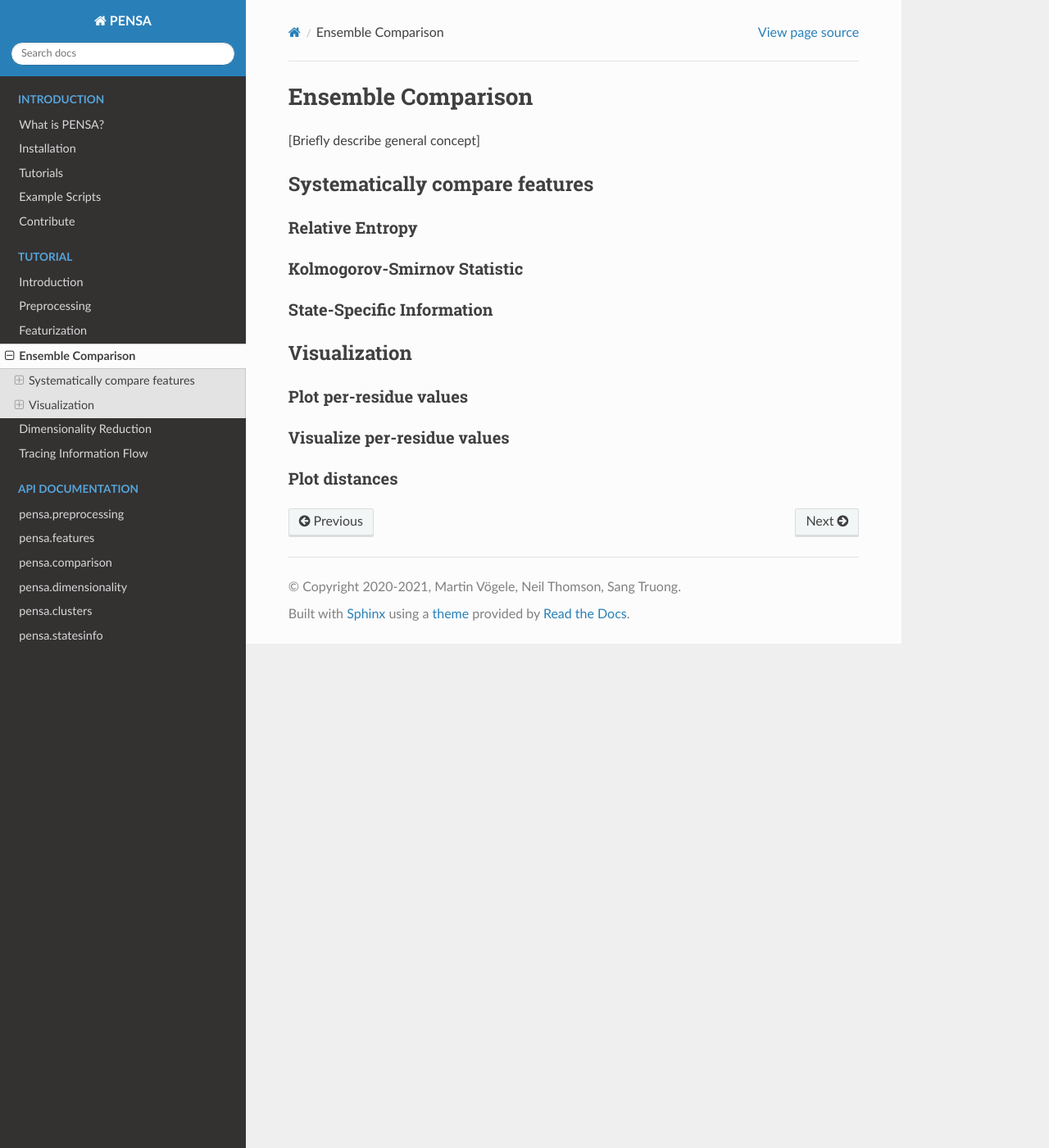
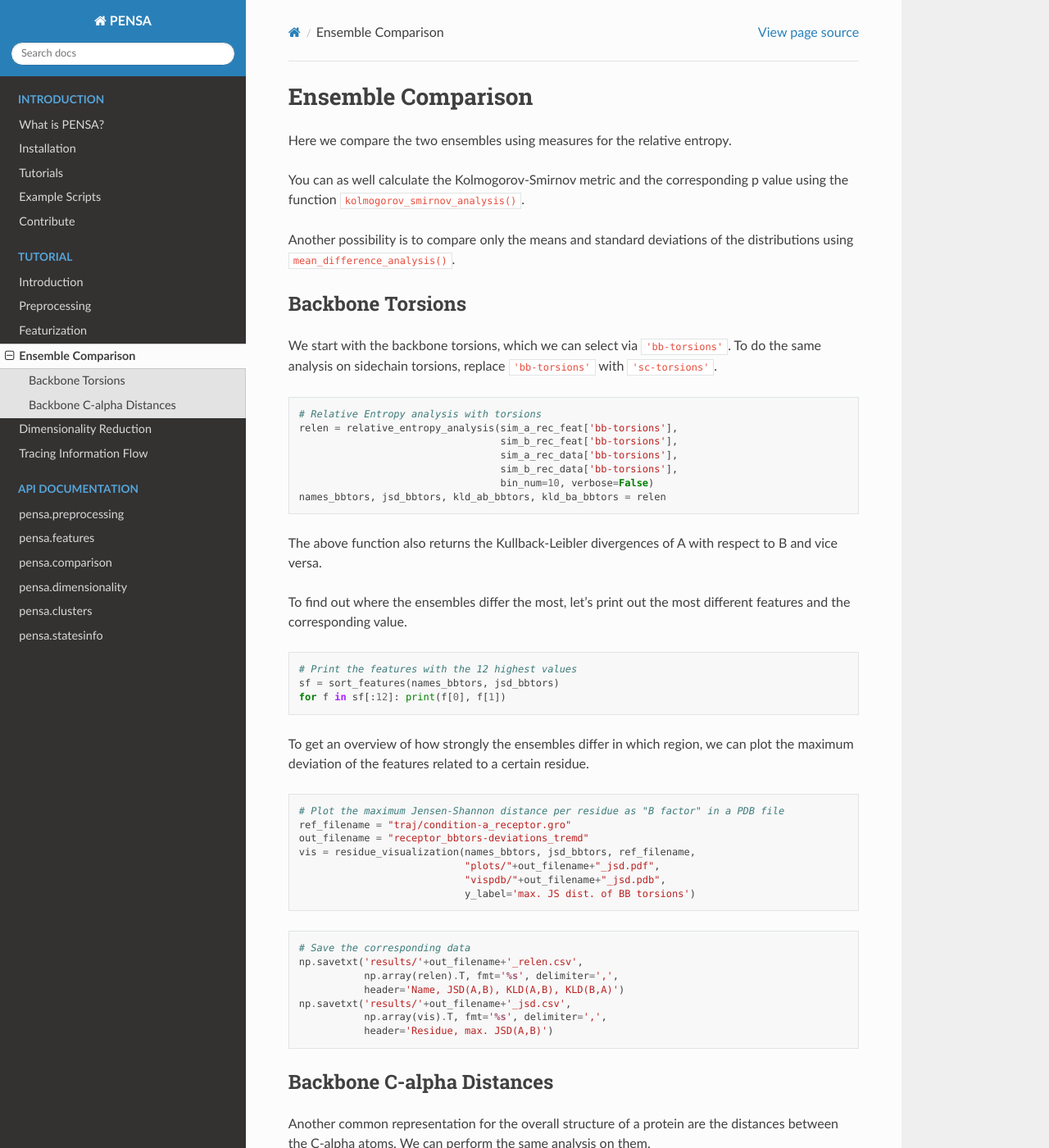
Before and after one commit to drorlab/pensa, a Sphinx documentation site: the page built from docs/tut-4-comparison.rst, in a window 1280 px wide and 1400 px high. Shown: the whole window at 82% size. Built offline with Sphinx 7.4.7 and the Read the Docs theme 2.0.0, drawn with Linux system fonts in a browser that asks for light colours; some of the changed text lies outside the part shown.

Commit message:
Update tut-4-comparison.rst

```diff
--- a/docs/tut-4-comparison.rst
+++ b/docs/tut-4-comparison.rst
@@ -1,28 +1,102 @@
 Ensemble Comparison
 ===================
 
-[Briefly describe general concept]
+Here we compare the two ensembles using measures for the relative
+entropy.
 
-Systematically compare features
-*******************************
+You can as well calculate the Kolmogorov-Smirnov metric and the
+corresponding p value using the function
+``kolmogorov_smirnov_analysis()``.
 
-Relative Entropy
-----------------
+Another possibility is to compare only the means and standard deviations
+of the distributions using ``mean_difference_analysis()``.
 
-Kolmogorov-Smirnov Statistic
-----------------------------
+Backbone Torsions
+~~~~~~~~~~~~~~~~~
 
-State-Specific Information
---------------------------
+We start with the backbone torsions, which we can select via
+``'bb-torsions'``. To do the same analysis on sidechain torsions,
+replace ``'bb-torsions'`` with ``'sc-torsions'``.
 
-Visualization
-*************
+.. code:: ipython3
 
-Plot per-residue values
-------------------------
+    # Relative Entropy analysis with torsions
+    relen = relative_entropy_analysis(sim_a_rec_feat['bb-torsions'],
+                                      sim_b_rec_feat['bb-torsions'],
+                                      sim_a_rec_data['bb-torsions'],
+                                      sim_b_rec_data['bb-torsions'],
+                                      bin_num=10, verbose=False)
+    names_bbtors, jsd_bbtors, kld_ab_bbtors, kld_ba_bbtors = relen
 
-Visualize per-residue values
-----------------------------
+The above function also returns the Kullback-Leibler divergences of A
+with respect to B and vice versa.
 
-Plot distances
-------------------
+To find out where the ensembles differ the most, let’s print out the
+most different features and the corresponding value.
+
+.. code:: ipython3
+
+    # Print the features with the 12 highest values
+    sf = sort_features(names_bbtors, jsd_bbtors)
+    for f in sf[:12]: print(f[0], f[1])
+
+To get an overview of how strongly the ensembles differ in which region,
+we can plot the maximum deviation of the features related to a certain
+residue.
+
+.. code:: ipython3
+
+    # Plot the maximum Jensen-Shannon distance per residue as "B factor" in a PDB file
+    ref_filename = "traj/condition-a_receptor.gro"
+    out_filename = "receptor_bbtors-deviations_tremd"
+    vis = residue_visualization(names_bbtors, jsd_bbtors, ref_filename,
+                                "plots/"+out_filename+"_jsd.pdf",
+                                "vispdb/"+out_filename+"_jsd.pdb",
+                                y_label='max. JS dist. of BB torsions')
+
+
+.. code:: ipython3
+
+    # Save the corresponding data
+    np.savetxt('results/'+out_filename+'_relen.csv',
+               np.array(relen).T, fmt='%s', delimiter=',',
+               header='Name, JSD(A,B), KLD(A,B), KLD(B,A)')
+    np.savetxt('results/'+out_filename+'_jsd.csv',
+               np.array(vis).T, fmt='%s', delimiter=',',
+               header='Residue, max. JSD(A,B)')
+
+Backbone C-alpha Distances
+~~~~~~~~~~~~~~~~~~~~~~~~~~
+
+Another common representation for the overall structure of a protein are
+the distances between the C-alpha atoms. We can perform the same
+analysis on them.
+
+.. code:: ipython3
+
+    # Relative entropy analysis for C-alpha distances
+    relen = relative_entropy_analysis(sim_a_rec_feat['bb-distances'],
+                                      sim_b_rec_feat['bb-distances'],
+                                      sim_a_rec_data['bb-distances'],
+                                      sim_b_rec_data['bb-distances'],
+                                      bin_num=10, verbose=False)
+    names_bbdist, jsd_bbdist, kld_ab_bbdist, kld_ba_bbdist = relen
+
+.. code:: ipython3
+
+    # Print the features with the 12 highest values
+    sf = sort_features(names_bbdist, jsd_bbdist)
+    for f in sf[:12]: print(f[0], f[1])
+
+To visualize distances, we need a two-dimensional representation with
+the residues on each axis. We color each field with the value of the
+Jensen-Shannon distance (but could as well use Kullback-Leibler
+divergence, Kolmogorov-Smirnov statistic etc. instead).
+
+.. code:: ipython3
+
+    # Visualize the deviations in a matrix plot
+    matrix = distances_visualization(names_bbdist, jsd_bbdist,
+                                     "plots/receptor_jsd-bbdist.pdf",
+                                     vmin = 0.0, vmax = 1.0,
+                                     cbar_label='JSD')
```
